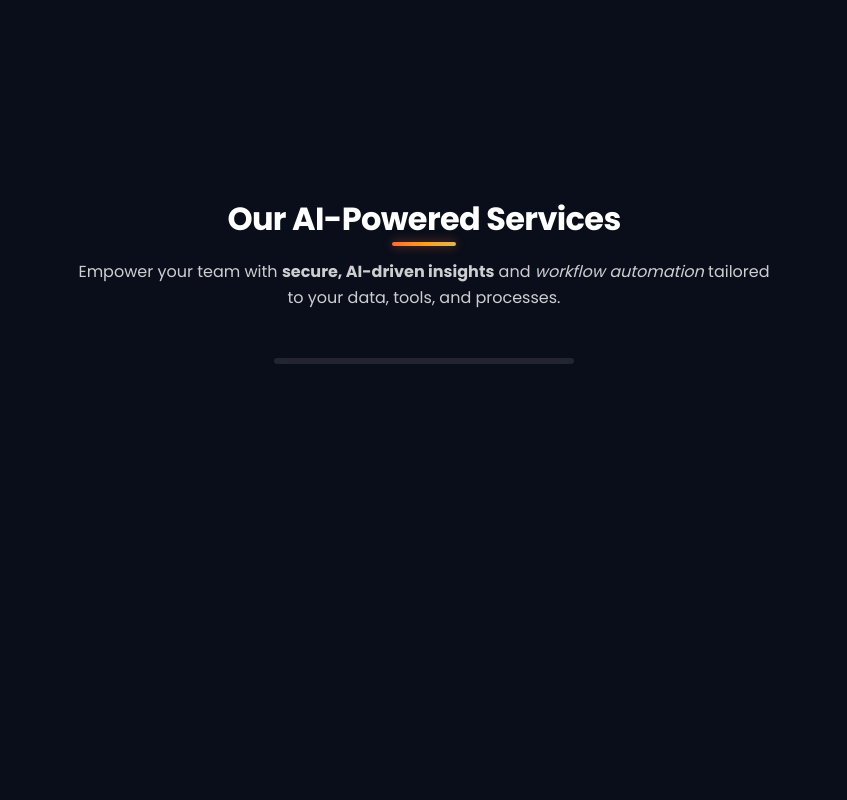
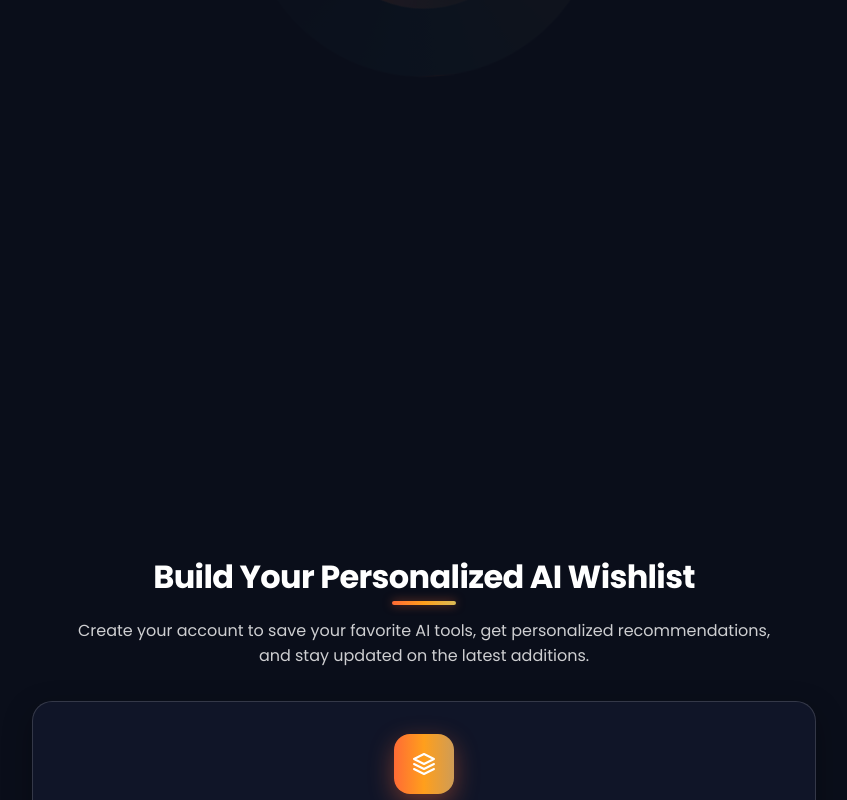
Before and after one commit to dhavalinventam/neophoenix-web, a Next.js app: page / in a window 1280 px wide. Shown: the part 680-1480 px from the top of the page, without its empty margins (216-1063 px from the left). Built offline with nearby package versions, Linux system fonts and the light colour scheme.

Commit message:
add hero-animation

```diff
--- a/src/components/pages/Landing/hero-section/HeroSection.module.scss
+++ b/src/components/pages/Landing/hero-section/HeroSection.module.scss
@@ -8,6 +8,7 @@
   min-height: 100vh;
   display: flex;
   align-items: center;
+  flex-direction: column;
   justify-content: center;
   overflow: hidden;
   z-index: 1;
--- a/src/components/pages/Landing/hero-section/index.tsx
+++ b/src/components/pages/Landing/hero-section/index.tsx
@@ -3,6 +3,7 @@
 import React, { useState } from 'react';
 import styles from './HeroSection.module.scss';
 import Button from '@/components/ui/button';
+import OurServices from '../our-services';
 
 const HeroSection = () => {
   const [email, setEmail] = useState('');
@@ -14,6 +15,7 @@
   };
 
   return (
+    <>
       <section className={`${styles.heroSection} hero`}>
         {/* Phoenix Rising Effect */}
         <div className={styles.phoenixRising}>
@@ -52,8 +54,8 @@
               Master AI Tools Designed to Transform Work From Data to Daily Tasks
             </h1>
             <p className={styles.description}>
-            Join 10,000+ innovators unlocking exclusive early access to our ever expanding suite of
-            AI-powered solutions secure, smart, and built for real impact.
+              Join 10,000+ innovators unlocking exclusive early access to our ever expanding suite
+              of AI-powered solutions secure, smart, and built for real impact.
             </p>
           </div>
 
@@ -90,7 +92,9 @@
           </div>
         </div> */}
         </div>
+        <OurServices />
       </section>
+    </>
   );
 };
 
--- a/src/components/pages/Landing/index.tsx
+++ b/src/components/pages/Landing/index.tsx
@@ -1,6 +1,6 @@
 import React from 'react';
 import HeroSection from './hero-section';
-import OurServices from './our-services';
+// import OurServices from './our-services';
 // import HowItWorks from './how-it-works';
 import PersonalizedWishlist from './personalized-wishlist';
 // import Testimonials from './testimonials';
@@ -12,7 +12,7 @@
   return (
     <>
       <HeroSection />
-      <OurServices />
+      {/* <OurServices /> */}
       {/* <HowItWorks /> */}
       {/* <Testimonials /> */}
       {/* <FAQ /> */}
--- a/src/components/pages/Landing/our-services/OurServices.module.scss
+++ b/src/components/pages/Landing/our-services/OurServices.module.scss
@@ -95,7 +95,7 @@
   width: max-content; // Allow container to expand to content width
 
   // Center the cards initially
-  padding-left: calc(50vw - 450px);
+  padding-left: calc(50vw - 200px);
   padding-right: calc(50vw - 200px);
 }
 
--- a/src/components/pages/Landing/our-services/index.tsx
+++ b/src/components/pages/Landing/our-services/index.tsx
@@ -327,14 +327,14 @@
   return (
     <>
       {/* GSAP Horizontal Scroll Section */}
-      <section ref={sectionRef} className={styles.servicesSection} id="services">
-        <div className={styles.header}>
+      <div ref={sectionRef} className={styles.servicesSection} id="services">
+        {/* <div className={styles.header}>
           <h2 className={styles.title}>Our AI-Powered Services</h2>
           <p className={styles.description}>
             Empower your team with <strong>secure, AI-driven insights</strong> and{' '}
             <em>workflow automation</em> tailored to your data, tools, and processes.
           </p>
-        </div>
+        </div> */}
 
         {/* Progress Bar - Only show on desktop */}
         {!isMobile && (
@@ -376,7 +376,7 @@
             ))}
           </div>
         </div>
-      </section>
+      </div>
     </>
   );
 };
```
Lines whose indentation alone changed are shown as unchanged.
